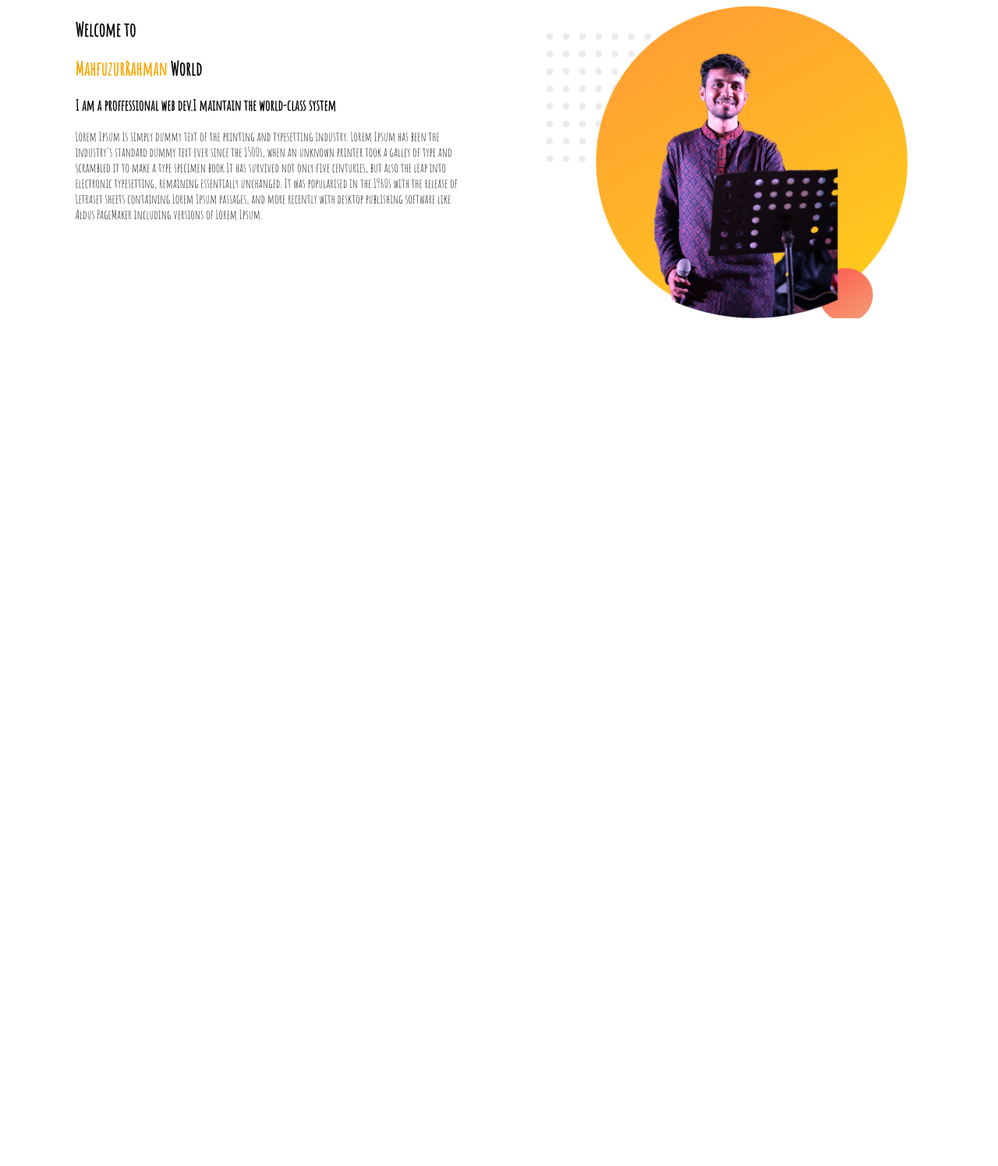
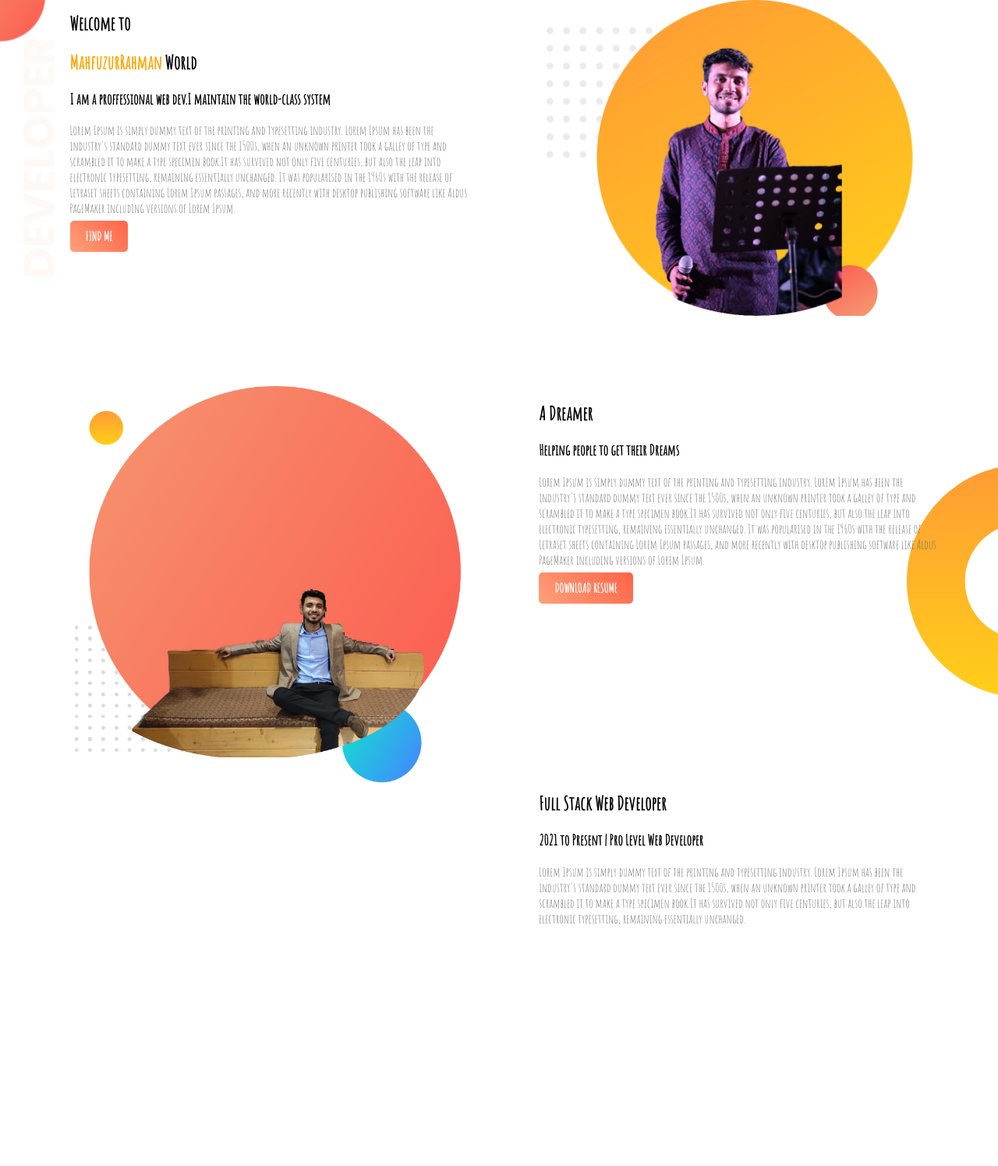
Before and after one commit to mahfuz-dev/PORTFOLIO-WEBSITE, a plain HTML site: page index.html in a window 1280 px wide. Shown: the part 5-1500 px from the top of the page at 78% size. Before the commit the page ends 800 px from the top, so only its background shows below. Drawn offline with Linux system fonts and the light colour scheme.

Commit message:
28/02/2020

```diff
--- a/index.html
+++ b/index.html
@@ -8,18 +8,42 @@
     <link rel="stylesheet" href="style.css">
 </head>
 <body>
-    <section>
+    <section class="top-banner">
         <div class="half-width">
             <h1>Welcome to</h1>
             <h1><span class="name">MahfuzurRahman</span> World</h1>
             <h3>I am a proffessional web dev.I maintain the world-class system </h3>
             <p>Lorem Ipsum is simply dummy text of the printing and typesetting industry. Lorem Ipsum has been the industry's standard dummy text ever since the 1500s, when an unknown printer took a galley of type and scrambled it to make a type specimen book.It has survived not only five centuries, but also the leap into electronic typesetting, remaining essentially unchanged. It was popularised in the 1960s with the release of Letraset sheets containing Lorem Ipsum passages, and more recently with desktop publishing software like Aldus PageMaker including versions of Lorem Ipsum.</p>
+            <a target="_blank" class="link-button" href="https://github.com/mahfuz-dev">FIND ME</a>
         </div>
         <div>
             <img class="half-width" src="images/pf-1.png" alt="">
         </div>
 
     </section>
+    <section class="dream-area">
+        <div>
+            <img class="half-width" src="images/pf-2.png" alt="">
+        </div>
+        <div class="half-width">
+            <h1>A Dreamer</h1>
+            <h3>Helping people to get their Dreams </h3>
+            <p>Lorem Ipsum is simply dummy text of the printing and typesetting industry. Lorem Ipsum has been the industry's standard dummy text ever since the 1500s, when an unknown printer took a galley of type and scrambled it to make a type specimen book.It has survived not only five centuries, but also the leap into electronic typesetting, remaining essentially unchanged. It was popularised in the 1960s with the release of Letraset sheets containing Lorem Ipsum passages, and more recently with desktop publishing software like Aldus PageMaker including versions of Lorem Ipsum.</p>
+            <a target="_blank" class="link-button" href="https://github.com/mahfuz-dev">DOWNLOAD RESUME</a>
+        </div>
+
+    </section>
+
+    <section class="experience-area">
+        <div class="half-width">
+            <h2>Full Stack Web Developer</h2>
+            <h3>2021 to Present | Pro Level Web Developer</h3>
+            <p>Lorem Ipsum is simply dummy text of the printing and typesetting industry. Lorem Ipsum has been the industry's standard dummy text ever since the 1500s, when an unknown printer took a galley of type and scrambled it to make a type specimen book.It has survived not only five centuries, but also the leap into electronic typesetting, remaining essentially unchanged.</p>
+        </div>
+        <div class="half-width">
+
+        </div>
+    </section>
 
 
 </body>
--- a/style.css
+++ b/style.css
@@ -4,7 +4,11 @@
 }
 body{
     font-family: Amatic SC ;
+    margin: 0px;
 
+}
+p{
+    color: dimgray;
 }
 .name{
     color: orange;
@@ -14,8 +18,30 @@ body{
     width: 40%;
     float: left;
     margin-left: 5%;
-    padding-left: 2%;;
+    padding-left: 2%;
+    display:block;
 }
 .half-width img{
     width: 100%;
 }
+.top-banner{
+    background-image: url(images/top-banner.png);
+    background-repeat: no-repeat;
+}
+section{
+    height: 500px;
+}
+.link-button{
+    text-decoration: none;
+    /* background-color: orange; */
+    background-image:linear-gradient(45deg,lightSalmon,tomato); /*for background color gradeint with an angle */
+    padding: 10px 20px;
+    border-radius: 5px;
+    color: white;
+    font-weight: bold;
+}
+.dream-area{
+    background-image: url(images/dream-bg.png);
+    background-repeat: no-repeat;
+    background-position: right;
+}
```
Also changed, not shown: images/dream-bg.png (added), images/pf-2.png (added), images/top-banner.png (added).
